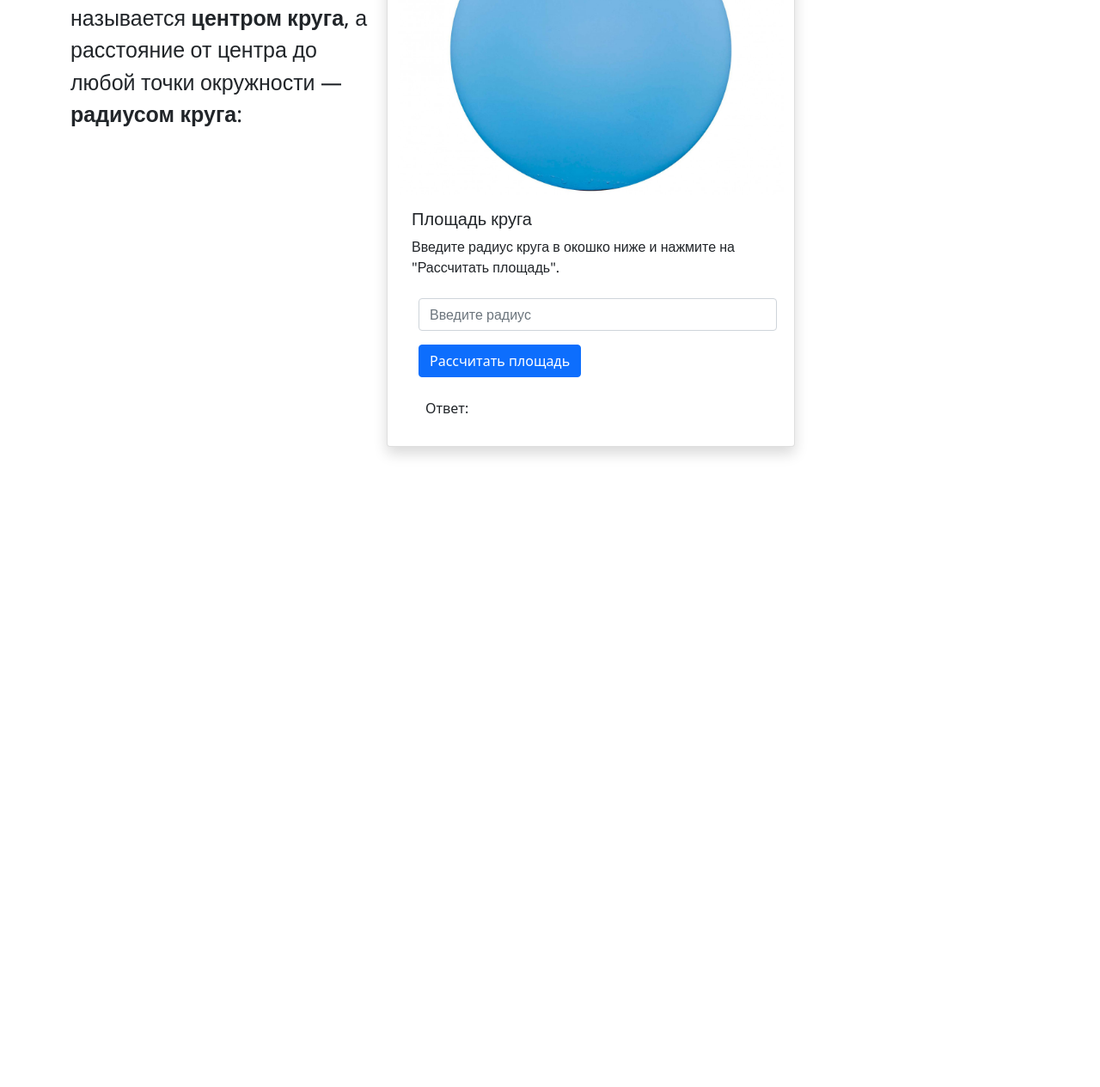
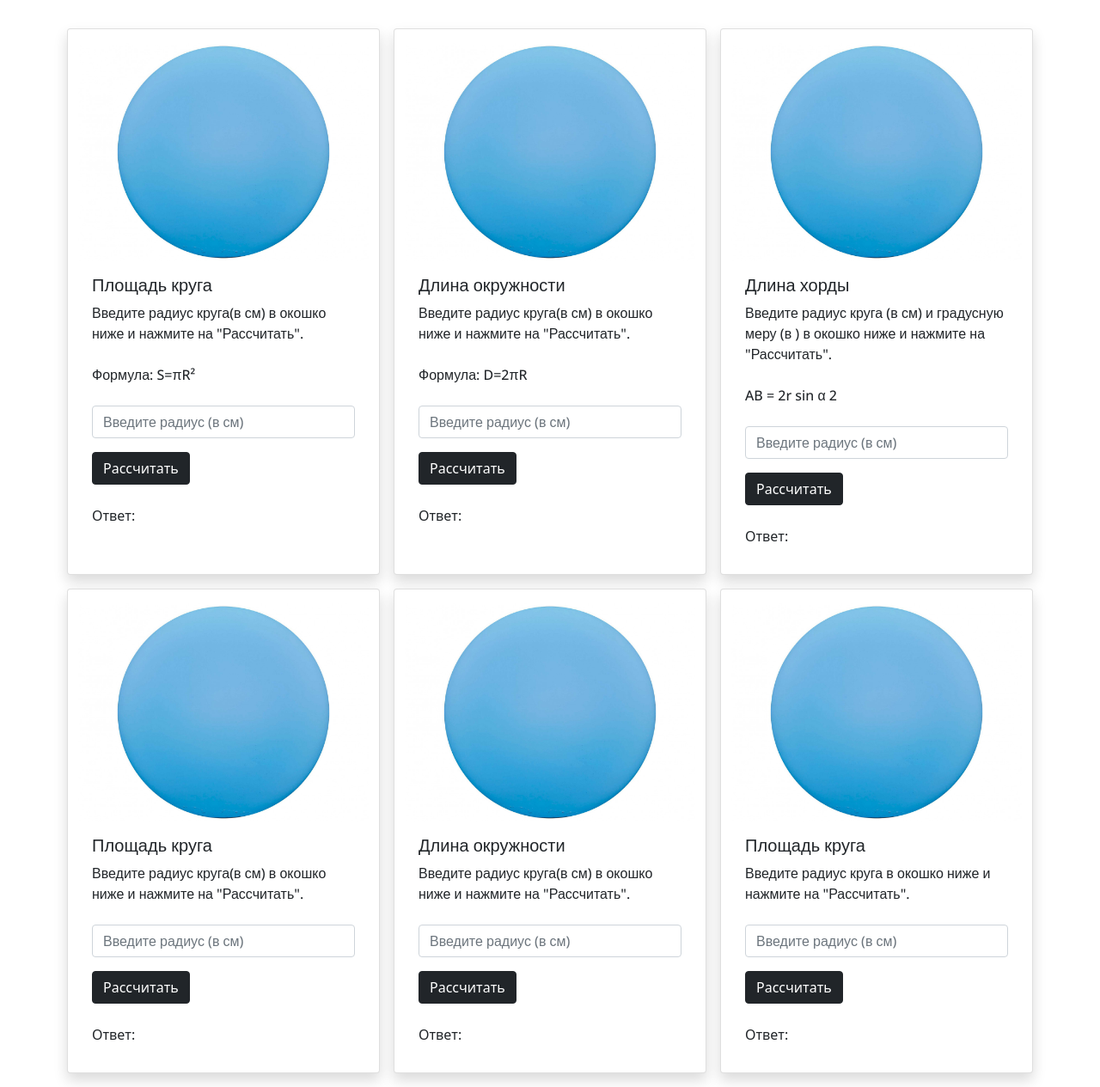
Before and after one commit to ractagon/my-first-site, a plain HTML site: page index.html in a window 1280 px wide. Shown: the part 219-1484 px from the top of the page at 86% size. Before the commit the page ends 800 px from the top, so only its background shows below. Drawn offline with nearby package versions, Linux system fonts and the light colour scheme.

Commit message:
Add files via upload

```diff
--- a/index.html
+++ b/index.html
@@ -11,6 +11,9 @@
         <link rel="preconnect" href="https://fonts.googleapis.com">
         <link rel="preconnect" href="https://fonts.gstatic.com" crossorigin>
         <link href="https://fonts.googleapis.com/css2?family=Alegreya+Sans+SC:wght@300&family=Open+Sans:wght@500&display=swap" rel="stylesheet">
+        <link rel="preconnect" href="https://fonts.googleapis.com">
+        <link rel="preconnect" href="https://fonts.gstatic.com" crossorigin>
+        <link href="https://fonts.googleapis.com/css2?family=Noto+Serif:ital@1&display=swap" rel="stylesheet">
         <style>
             @font-face {
 	font-family: 'meldes';
@@ -19,16 +22,16 @@
         </style>
     </head>
     <body>
-        <nav class="navbar navbar-expand-lg navbar-dark align-middle" style="background: url(img/верх-фон.jpg);">
+        <nav class="navbar navbar-expand-lg navbar-dark" style="background: url(img/верх-фон.jpg);">
             <div class="container-fluid">
-              <!-- <p style="font-family: 'meldes'; font-size: 40px; text-align: center;" class="navbar-brand">MathRG.ru</p> -->
-              <a class="navbar-brand" href="#!"><img scr="img/MathRG.png"></a>
+              <a class="navbar-brand m-lg-3" href="#!"><img src="math.png" alt="MathRG.ru" height="50" style="padding-left: 20px;"></a>
               <button class="navbar-toggler" type="button" data-bs-toggle="collapse" data-bs-target="#navbarColor01" aria-controls="navbarColor01" aria-expanded="false" aria-label="Toggle navigation">
                 <span class="navbar-toggler-icon"></span>
               </button>
 
               <div class="collapse navbar-collapse" id="navbarColor01">
-                <ul class="navbar-nav me-auto">
+                <div class="float-right">
+                <ul class="navbar-nav float-right">
                   <li class="nav-item">
                     <a class="nav-link active" href="#">Home
                       <span class="visually-hidden">(current)</span>
@@ -38,33 +41,111 @@
                     <a class="nav-link" href="#">Features</a>
                   </li>
                 </ul>
+                </div>
               </div>
             </div>
         </nav>
-        <!-- <p>Площадь круга</p>
-        <input type="text" name="radius" id="radius" placeholder="Радиус круга" required>
-        <input type="button" id="calculate" onclick="round()" value="Расситать площадь">
-        <p id="result">пиздец)</p> -->
-        <div class="m-1">
+        <div class="m-2">
         <div class="container pt-5">
+        <section id="roundsection">
+        <h1 class="text-center pb-4" style="font-family: 'Noto Serif', serif;">Окружность и круг. Сегмент и сектор круга.</h2>
         <div class="row">
-        <p class="col-sm-4" style="font-family: 'Open Sans', sans-serif; font-size: 25px;"><strong>Круг</strong> — это часть плоскости, ограниченная окружностью. Центр данной окружности называется <strong>центром круга</strong>, а расстояние от центра до любой точки окружности — <strong>радиусом круга</strong>:</p>
-        <div class="card shadow col-sm-5 float-right">
-            <img src="img/круг.jpg" class="card-img-top" alt="...">
+        <div class="card shadow col-sm mx-lg-2 my-2">
+            <img src="img/круг.jpg" class="card-img-top pt-3" alt="...">
             <div class="card-body">
               <h5 class="card-title font-weight-bold" style="font-family: 'Open Sans', sans-serif;">Площадь круга</h5>
-              <p class="card-text" style="font-family: 'Open Sans', sans-serif;">Введите радиус круга в окошко ниже и нажмите на "Рассчитать площадь".</p>
+              <p class="card-text" style="font-family: 'Open Sans', sans-serif;">Введите радиус круга(в см) в окошко ниже и нажмите на "Рассчитать".<br><br>Формула: S=πR²</p>
               <div class="form-group">
                 <fieldset>
-                    <input type="text" class="form-control m-2" placeholder="Введите радиус" name="radius" id="radius" style="font-family: 'Open Sans', sans-serif;">
+                    <input type="number" class="form-control my-2" placeholder="Введите радиус (в см)" name="radius_round_square" id="radius_round_square" style="font-family: 'Open Sans', sans-serif;">
 
                 </fieldset>
-                <button type="button" class="btn btn-primary m-2" id="calculate" onclick="round()">Рассчитать площадь</button>
-                <p class="card-text m-3" id="result">Ответ:</p>
+                <button type="button" class="btn btn-dark my-2" id="calculate" onclick="round_square()">Рассчитать</button>
+                <p class="card-text my-3" id="result_round_square">Ответ:</p>
               </div>
             </div>
+        </div>
+        <div class="card shadow col-sm mx-lg-2 my-2">
+          <img src="img/круг.jpg" class="card-img-top pt-3" alt="фотка круга">
+          <div class="card-body">
+            <h5 class="card-title font-weight-bold" style="font-family: 'Open Sans', sans-serif;">Длина окружности</h5>
+            <p class="card-text" style="font-family: 'Open Sans', sans-serif;">Введите радиус круга(в см) в окошко ниже и нажмите на "Рассчитать".<br><br>Формула: D=2πR</p>
+            <div class="form-group">
+              <fieldset>
+                  <input type="number" class="form-control my-2" placeholder="Введите радиус (в см)" name="radius_dlina_okruj" id="radius_dlina_okruj" style="font-family: 'Open Sans', sans-serif;">
+
+              </fieldset>
+              <button type="button" class="btn btn-dark my-2" id="calculate" onclick="dlina_okruj()">Рассчитать</button>
+              <p class="card-text my-3" id="result_dlina_okruj">Ответ:</p>
+            </div>
+          </div>
+      </div>
+      <div class="card shadow col-sm mx-lg-2 my-2">
+        <img src="img/круг.jpg" class="card-img-top pt-3" alt="...">
+        <div class="card-body">
+          <h5 class="card-title font-weight-bold" style="font-family: 'Open Sans', sans-serif;">Длина хорды</h5>
+          <p class="card-text" style="font-family: 'Open Sans', sans-serif;">Введите радиус круга (в см) и градусную меру (в ) в окошко ниже и нажмите на "Рассчитать".<br><br>AB = 2r sin   α 2</p>
+          <div class="form-group">
+            <fieldset>
+                <input type="number" class="form-control my-2" placeholder="Введите радиус (в см)" name="radius" id="radius" style="font-family: 'Open Sans', sans-serif;">
+
+            </fieldset>
+            <button type="button" class="btn btn-dark my-2" id="calculate" onclick="round()">Рассчитать</button>
+            <p class="card-text my-3" id="result">Ответ:</p>
           </div>
         </div>
+      </div>
+
+      </div>
+      <div class="row">
+        <div class="card shadow col-sm mx-lg-2 my-2">
+            <img src="img/круг.jpg" class="card-img-top pt-3" alt="...">
+            <div class="card-body">
+              <h5 class="card-title font-weight-bold" style="font-family: 'Open Sans', sans-serif;">Площадь круга</h5>
+              <p class="card-text" style="font-family: 'Open Sans', sans-serif;">Введите радиус круга(в см) в окошко ниже и нажмите на "Рассчитать".</p>
+              <div class="form-group">
+                <fieldset>
+                    <input type="number" class="form-control my-2" placeholder="Введите радиус (в см)" name="radius" id="radius" style="font-family: 'Open Sans', sans-serif;">
+
+                </fieldset>
+                <button type="button" class="btn btn-dark my-2" id="calculate" onclick="round()">Рассчитать</button>
+                <p class="card-text my-3" id="result">Ответ:</p>
+              </div>
+            </div>
+        </div>
+        <div class="card shadow col-sm mx-lg-2 my-2">
+          <img src="img/круг.jpg" class="card-img-top pt-3" alt="фотка круга">
+          <div class="card-body">
+            <h5 class="card-title font-weight-bold" style="font-family: 'Open Sans', sans-serif;">Длина окружности</h5>
+            <p class="card-text" style="font-family: 'Open Sans', sans-serif;">Введите радиус круга(в см) в окошко ниже и нажмите на "Рассчитать".</p>
+            <div class="form-group">
+              <fieldset>
+                  <input type="number" class="form-control my-2" placeholder="Введите радиус (в см)" name="radius" id="radius" style="font-family: 'Open Sans', sans-serif;">
+
+              </fieldset>
+              <button type="button" class="btn btn-dark my-2" id="calculate" onclick="round()">Рассчитать</button>
+              <p class="card-text my-3" id="result">Ответ:</p>
+            </div>
+          </div>
+      </div>
+      <div class="card shadow col-sm mx-lg-2 my-2">
+        <img src="img/круг.jpg" class="card-img-top pt-3" alt="...">
+        <div class="card-body">
+          <h5 class="card-title font-weight-bold" style="font-family: 'Open Sans', sans-serif;">Площадь круга</h5>
+          <p class="card-text" style="font-family: 'Open Sans', sans-serif;">Введите радиус круга в окошко ниже и нажмите на "Рассчитать".</p>
+          <div class="form-group">
+            <fieldset>
+                <input type="number" class="form-control my-2" placeholder="Введите радиус (в см)" name="radius" id="radius" style="font-family: 'Open Sans', sans-serif;">
+
+            </fieldset>
+            <button type="button" class="btn btn-dark my-2" id="calculate" onclick="round()">Рассчитать</button>
+            <p class="card-text my-3" id="result">Ответ:</p>
+          </div>
+        </div>
+      </div>
+
+      </div>
+      </section>
         </div>
 
         </div>
@@ -75,18 +156,17 @@
 
 
         <script>
-            function round()
+            function round_square()
             {
-                var radius = document.getElementById('radius').value
+                var radius = document.getElementById('radius_round_square').value
+                document.getElementById('result_round_square').innerHTML = 'Ответ: Площадь круга равна ' + math.round(math.pi * radius * radius,5) + ' см<sup>2</sup> или ' + (radius*radius) + 'π';
 
-                document.getElementById('result').innerHTML = 'Ответ: Площадь круга равна ' + math.round(math.pi * radius * radius,5) + ' или ' + (radius*radius) + 'π'
             }
-            function refreg()
+            function dlina_okruj()
             {
-                var shirina_1 = document.getElementById('shirina_1').value
-                var dlina_1 = document.getElementById('dlina_1').value
+                var radius = document.getElementById('radius_dlina_okruj').value
 
-                document.getElementById('result_1').innerHTML = 'Площадь холодоса равна ' + (shirina_1 * dlina_1)
+                document.getElementById('result_dlina_okruj').innerHTML = 'Ответ: Длина окружности равна ' + math.round(math.pi * radius * 2,5) + ' см<sup>2</sup> или ' + (2*radius) + 'π'
             }
         </script>
     </body>
```
Also changed, not shown: math.png (added).
